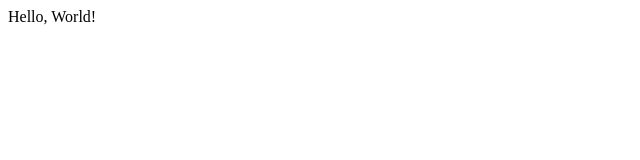
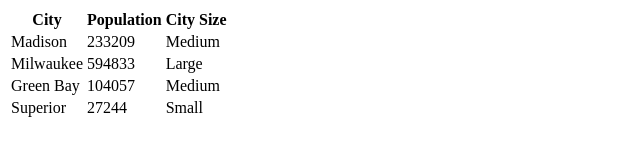
Before and after one commit to alisoncase/unit-1, a plain HTML site: page index.html in a window 1280 px wide. Shown: the whole page, without its empty margins (0-640 px from the left). Drawn offline with Linux system fonts and the light colour scheme.

Commit message:
Added main with debug JS script and updated index.html

```diff
--- a/index.html
+++ b/index.html
@@ -17,13 +17,12 @@
     </head>
 
     <body>
-        Hello, World!
-        <!--put your initial page content here-->
 
+        <div id="mydiv"></div>
         <!--you can also use this space for internal scripts;
         place these within <script> tags-->
 
         <!--put your external script links here-->
-        <script type="text/javascript" src="js/main.js"></script>
+        <script type="text/javascript" src="js/main_with_debug.js"></script>
     </body>
 </html>
--- /dev/null
+++ b/js/main_with_debug.js
@@ -0,0 +1,108 @@
+/*
+This script creates a table showing cities, populations, and population size type
+with interactive features when users hover over and click on the table.
+*/
+
+// Create array of cities and populations
+var cityPop = [
+    {
+        city: 'Madison',
+        population: 233209
+    },
+    {
+        city: 'Milwaukee',
+        population: 594833
+    },
+    {
+        city: 'Green Bay',
+        population: 104057
+    },
+    {
+        city: 'Superior',
+        population: 27244
+    }
+];
+
+// Initialize functions called when the script loads
+function initialize() {
+    cities(cityPop);
+    addColumns(cityPop);
+    addEvents();
+}
+
+// Function to create a table with cities and their populations
+function cities(cityPop) {
+	    //create the table element
+		var table = document.createElement("table");
+
+		//create a header row
+		var headerRow = document.createElement("tr");
+
+		//add the "City" and "Population" columns to the header row
+		headerRow.insertAdjacentHTML("beforeend","<th>City</th><th>Population</th>")
+
+		//add the row to the table
+		table.appendChild(headerRow);
+
+		//loop to add a new row for each city
+		for (var i = 0; i < cityPop.length; i++){
+			//assign longer html strings to a variable
+			var rowHtml = "<tr><td>" + cityPop[i].city + "</td><td>" + cityPop[i].population + "</td></tr>";
+			//add the row's html string to the table
+			table.insertAdjacentHTML('beforeend',rowHtml);
+		}
+
+		document.querySelector("#mydiv").appendChild(table);
+	}
+
+// Function to add column to table categorizing the population size of each city
+function addColumns(cityPop){
+	document.querySelectorAll("tr").forEach(function(row, i){
+    	if (i == 0){
+    		// insert "City Size" in header
+			row.insertAdjacentHTML('beforeend', '<th>City Size</th>');
+    	} else {
+    		// check each population size and assign a category to it
+			var citySize;
+    		if (cityPop[i-1].population < 100000){
+    			citySize = 'Small';
+    		} else if (cityPop[i-1].population < 500000){
+    			citySize = 'Medium';
+    		} else {
+    			citySize = 'Large';
+    		};
+			// insert population size category into table
+			row.insertAdjacentHTML('beforeend', '<td>' + citySize + '</td>');
+    	};
+    });
+};
+
+// Function for event listener to change the table background when mouse hovers over table
+function addEvents() {
+	document.querySelector("table").addEventListener("mouseover", function () {
+	  var color = "rgb(";
+	  // generate random numbers to assign to RGB values for background color
+	  for (var i = 0; i < 3; i++) {
+		var random = Math.round(Math.random() * 255);
+		color += random.toString();
+
+		if (i < 2) {
+		  color += ",";
+		}
+	  }
+
+	  color += ")";
+
+	  // Set the background color
+	  document.querySelector("table").style.backgroundColor = color;
+	});
+    // Add popup with text when table is clicked by user
+	function clickme() {
+	  alert('Hey, you clicked me!');
+	}
+
+	document.querySelector("table").addEventListener("click", clickme);
+  }
+
+// Call the initialize function when the DOM has loaded
+document.addEventListener('DOMContentLoaded', initialize);
```
